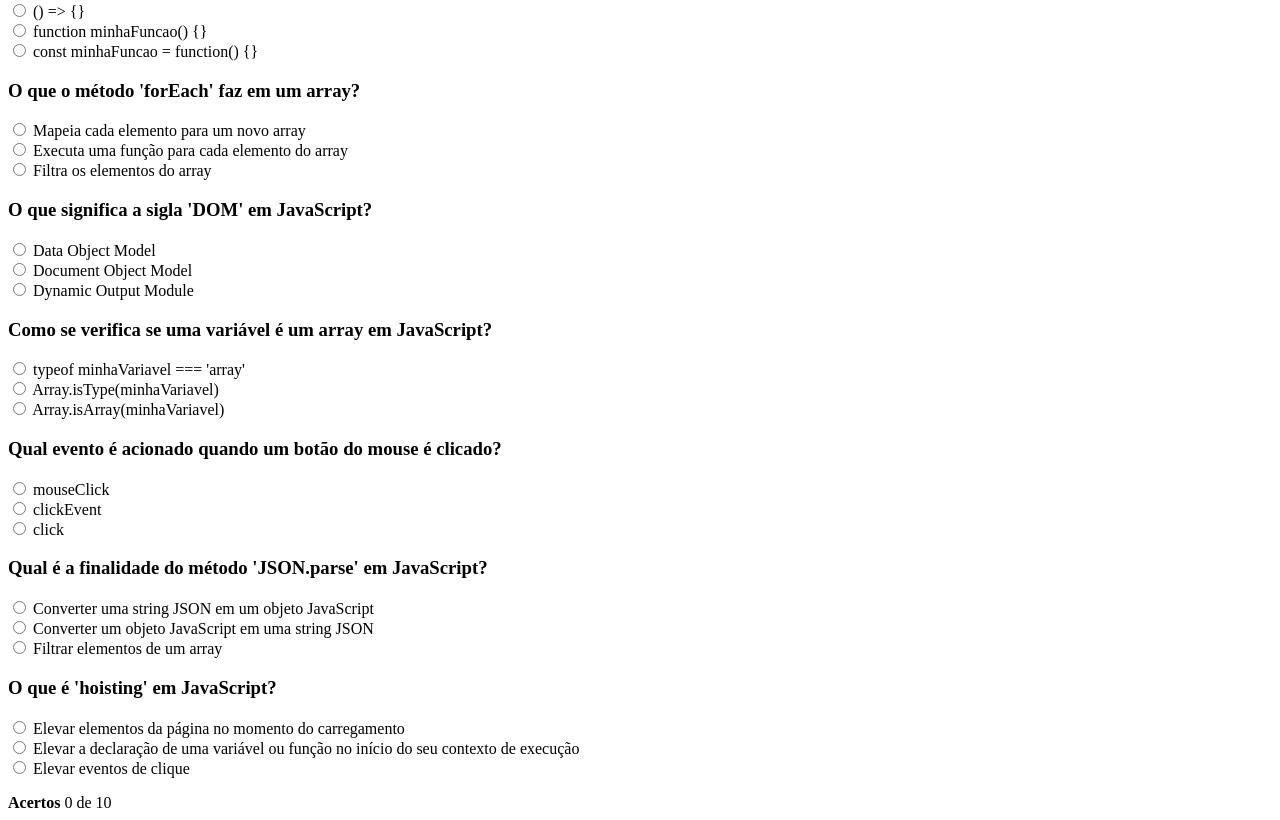
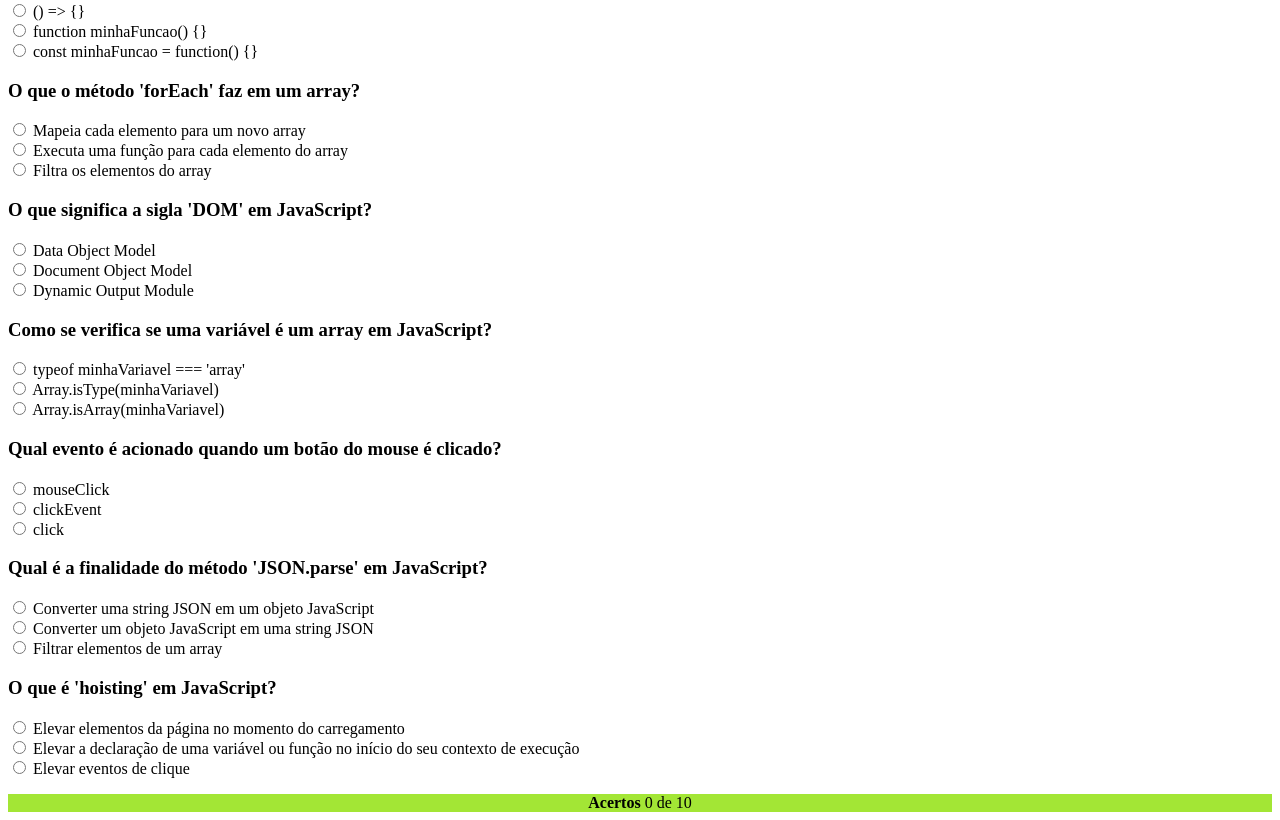
Before and after one commit to camiloiglesias/Quiz, a plain HTML site: page index.html in a window 1280 px wide. Shown: the part 478-1298 px from the top of the page. Drawn offline with Linux system fonts and the light colour scheme.

Commit message:
background-color

```diff
--- a/index.html
+++ b/index.html
@@ -4,6 +4,7 @@
     <meta charset="UTF-8">
     <meta name="viewport" content="width=device-width, initial-scale=1.0">
     <title>Quiz</title>
+    <link rel="stylesheet" href="./style.css" />
 </head>
 <body>
 
--- a/style.css
+++ b/style.css
@@ -0,0 +1,4 @@
+#acertos {
+    text-align: center;
+    background-color: #A3E635;
+}
```
